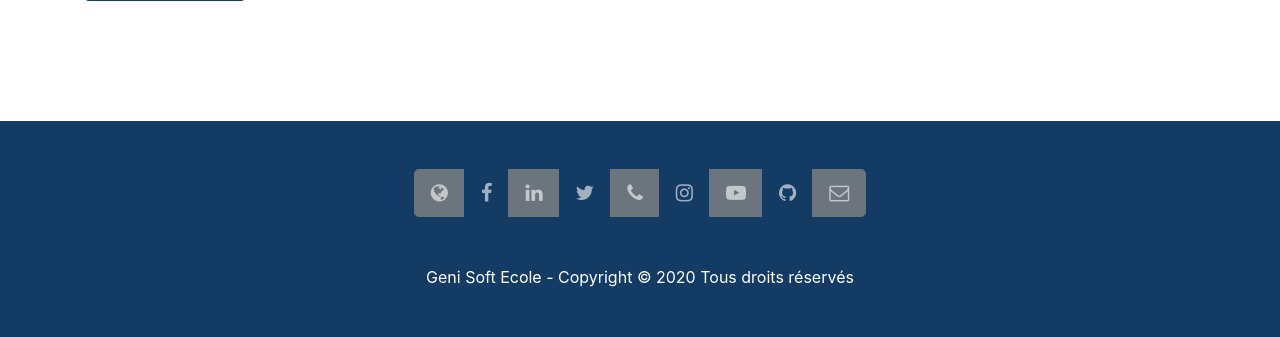
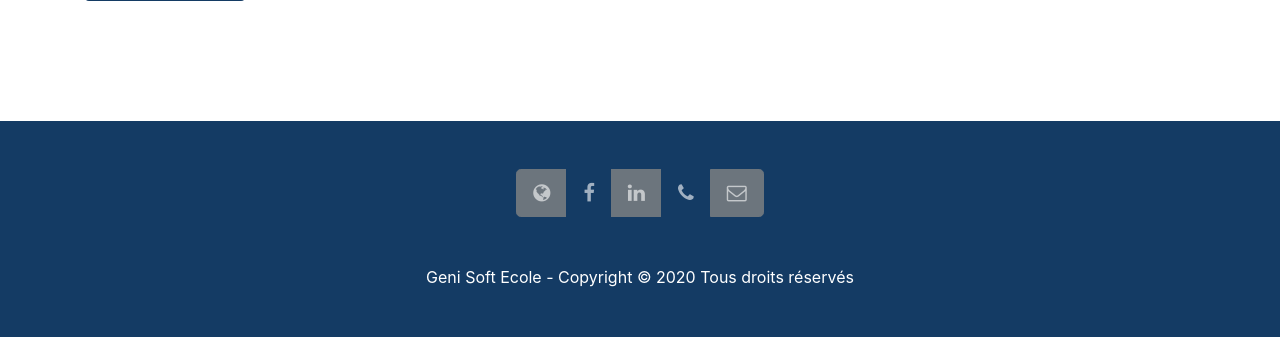
Before and after one commit to HibaMbr/pfe, a PHP site: page /contact.html in a window 1280 px wide. Shown: the part 1468-1805 px from the top of the page. Run offline with PHP 8.4, Linux system fonts and the light colour scheme; some libraries are stand-ins or nearby versions.

Commit message:
laisser que les boutons nécessaires du SM

```diff
--- a/contact.html
+++ b/contact.html
@@ -95,7 +95,7 @@
       <!-- Map Column -->
       <div class="col-lg-8 mb-4">
         <!-- Embedded Google Map -->
-        <iframe width="100%" height="430px" frameborder="0" scrolling="no" marginheight="0" marginwidth="0"
+        <iframe width="100%" height="430px" frameborder="0" scrolling="no" marginheight="0" marginwidth="0" class="rounded"
           src="http://maps.google.com/maps?hl=fr&amp;ie=UTF8&amp;ll=37.0625,-95.677068&amp;spn=56.506174,79.013672&amp;t=m&amp;z=4&amp;output=embed"></iframe>
       </div>
       <!-- Contact Details Column -->
@@ -205,20 +205,18 @@
     <div class="container">
 
       <div class="btn-group btn-group-lg">
-        <button type="button" class="btn btn-secondary"><i class="fa fa-globe"><a href="https://www.geni-soft.com"></a></i></button>
-        <button type="button" class="btn my-bg-color"><i class="fa fa-facebook"><a href="https://www.geni-soft.com"></a></i></button>
-        <button type="button" class="btn btn-secondary"><i class="fa fa-linkedin"><a href="https://www.geni-soft.com"></a></i></button>
-        <button type="button" class="btn my-bg-color"><i class="fa fa-twitter"><a href="https://www.geni-soft.com"></a></i></button>
-        <button type="button" class="btn btn-secondary"><i class="fa fa-phone"><a href="https://www.geni-soft.com"></a></i></button>
-        <button type="button" class="btn my-bg-color"><i class="fa fa-instagram"><a href="https://www.geni-soft.com"></a></i></button>
-        <button type="button" class="btn btn-secondary"><i class="fa fa-youtube-play"><a href="https://www.geni-soft.com"></a></i></button>
-        <button type="button" class="btn my-bg-color"><i class="fa fa-github"><a href="https://www.geni-soft.com"></a></i></button>
-        <button type="button" class="btn btn-secondary"><i class="fa fa-envelope-o"><a href="https://www.geni-soft.com"></a></i></button>
+        <a class="btn btn-secondary" href="https://www.geni-soft.com" target="blank"><i class="fa fa-globe"></i></a>
+        <a class="btn my-bg-color" href="https://web.facebook.com/GeniSoftInformatique/?ref=br_rs" target="blank"><i class="fa fa-facebook"></i></a>
+        <a class="btn btn-secondary" href="https://www.linkedin.com/company/geni-soft-informatique" target="blank"><i class="fa fa-linkedin"></i></a>
+        <a class="btn my-bg-color" href="contact.html"><i class="fa fa-phone"></i></a>
+        <a class="btn btn-secondary" href="contact.html"><i class="fa fa-envelope-o"></i></a>
       </div>
 
       <br><br><br>
       <p class="m-0 text-center text-white">Geni Soft Ecole - Copyright &copy; 2020 Tous droits réservés</p>
+
     </div>
+
   </footer>
 
   <!-- Optional JavaScript -->
--- a/css/sideNav.css
+++ b/css/sideNav.css
@@ -59,7 +59,7 @@
 
   /* Scroll bar */
 
-  /* width */
+/* width */
 ::-webkit-scrollbar {
   width: 10px;
 }
```
Also changed, not shown: formations.html (+8 -10 lines), index.html (+5 -9 lines), offres.html (+12 -23 lines).
